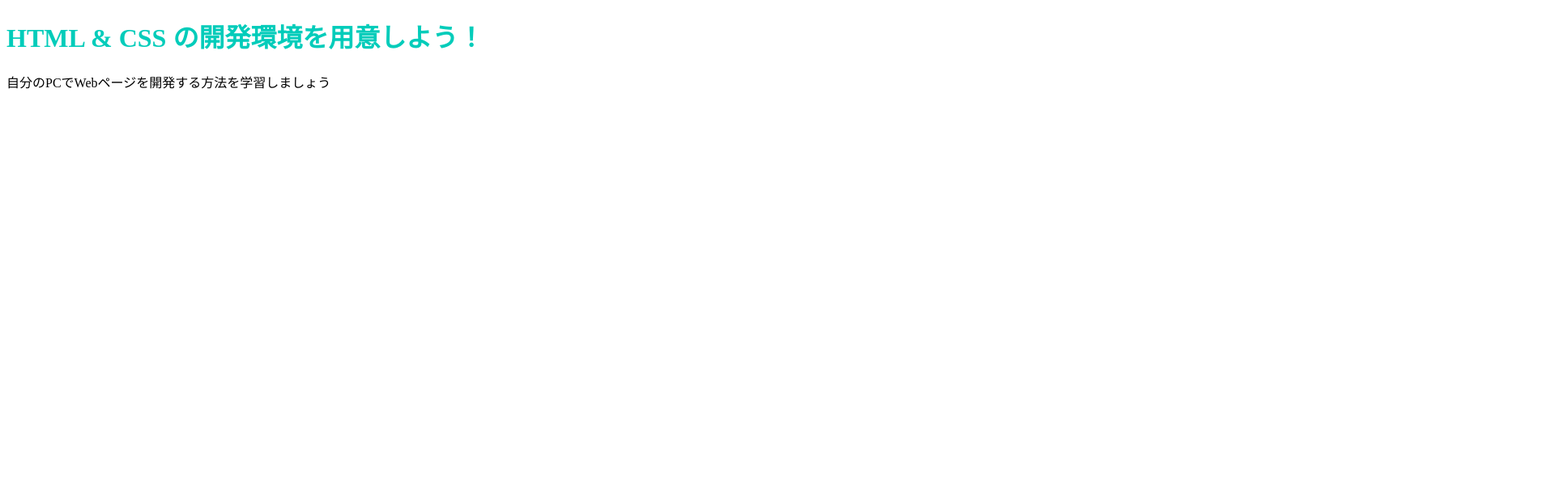
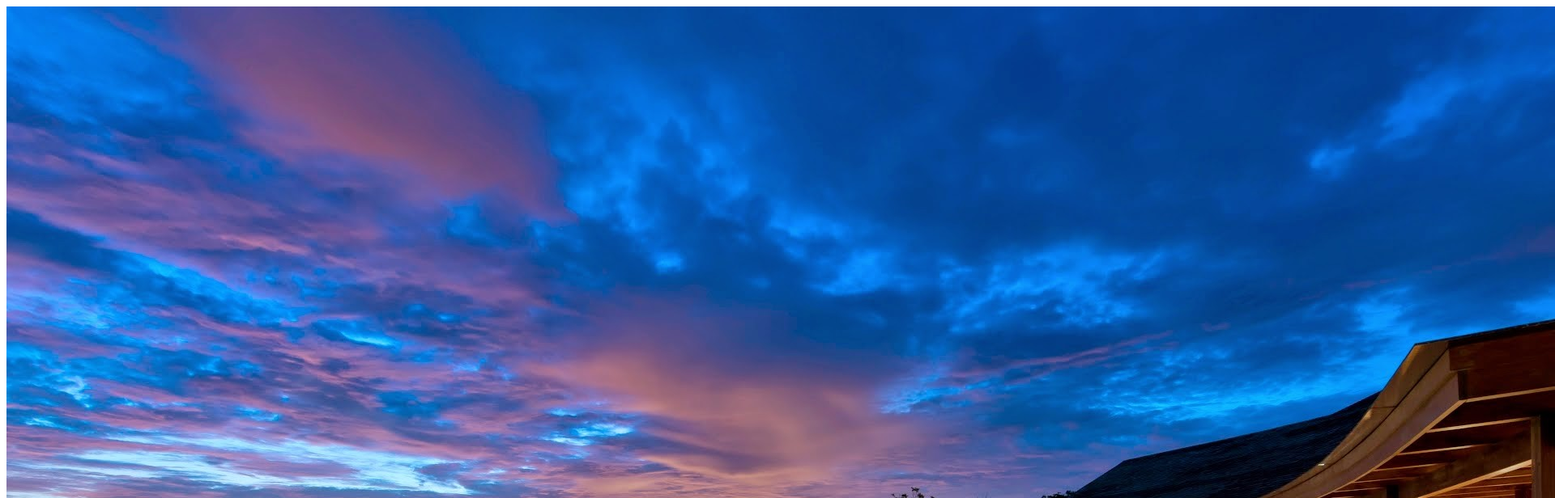
Before and after one commit to clouddecodenar06/github.io, a plain HTML site: page index.html in a window 1280 px wide. Shown: the top 616 px of the page at 81% size, 1920 px wide, since content can reach past the window. Drawn offline with Linux system fonts and the light colour scheme.

Commit message:
Update index.html

```diff
--- a/index.html
+++ b/index.html
@@ -4,6 +4,7 @@
     <meta charset="utf-8">
     <title>Progate</title>
     <link rel="stylesheet" href="stylesheet.css">
+    <img src="wallhaven-5dypr1.jpg">
   </head>
   <body>
     <h1 class="title">HTML & CSS の開発環境を用意しよう！</h1>
```
